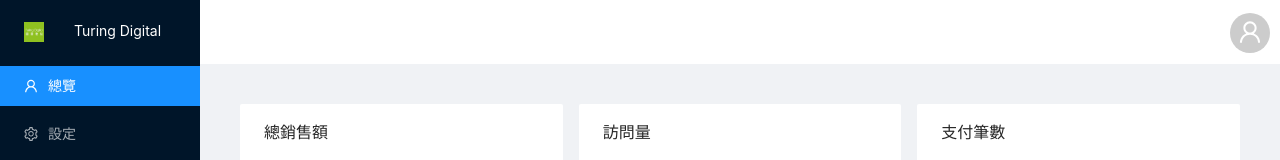
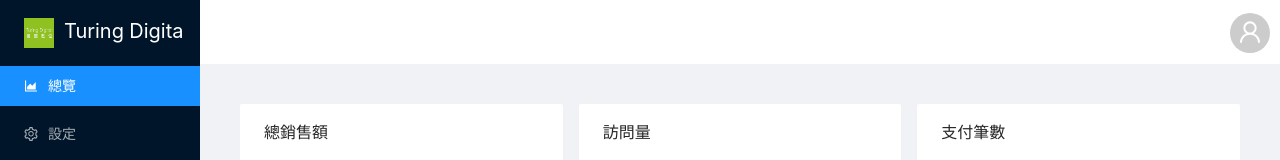
Before and after one commit to fergusKe/td-affiliate, a React app: page /user-admin/overview in a window 1280 px wide. Shown: the top 160 px of the page. Built offline with nearby package versions, Linux system fonts and the light colour scheme.

Commit message:
update: card-proportion

```diff
--- a/src/components/card-proportion.js
+++ b/src/components/card-proportion.js
@@ -18,7 +18,7 @@ class Proportion extends React.Component {
       <div className="site-card-wrapper">
         <Row gutter={[16, 16]}>
           <Col span={24}>
-            <Card title="銷售額類別占比" bordered={false} style={{ minheight: '300px' }}>
+            <Card title="銷售額類別占比" bordered={false}>
               <Barchart option={pageviewProportion} />
             </Card>
           </Col>
--- a/src/components/layoutWrapper.js
+++ b/src/components/layoutWrapper.js
@@ -2,7 +2,7 @@ import React from 'react'
 import PropTypes from 'prop-types'
 import { Link } from 'react-router-dom'
 import { Layout, Menu, Avatar } from 'antd'
-import { UserOutlined, SettingOutlined, ProfileOutlined } from '@ant-design/icons'
+import { AreaChartOutlined, SettingOutlined, ProfileOutlined, UserOutlined } from '@ant-design/icons'
 import logo from '../imgs/logo.jpg'
 
 import './layoutWrapper.scss'
@@ -32,14 +32,14 @@ class LayoutWrapper extends React.Component {
             <Menu.Item key="1" className="logoItem" style={{ height: 54 }}>
               <Link to={`${rolePath}overview`}>
                 <div className="logo">
-                  <img src={logo} alt="logo" style={{ width: '30px' }} />
-                  <span className="nav-text">Turing Digital</span>
+                  <img src={logo} alt="logo" style={{ width: '30px', marginRight: '10px' }} />
+                  Turing Digital
                 </div>
               </Link>
             </Menu.Item>
             <Menu.Item key="2">
               <Link to={`${rolePath}overview`}>
-                <UserOutlined />
+                <AreaChartOutlined />
                 <span className="nav-text">總覽</span>
               </Link>
             </Menu.Item>
--- a/src/components/layoutWrapper.scss
+++ b/src/components/layoutWrapper.scss
@@ -1,17 +1,9 @@
 .logo {
   color: white;
+  font-size: 20px;
   margin: 10px 0;
   display: inline-block;
   vertical-align: middle;
-}
-
-.logo img {
-  padding-right: 10px;
-  width: 40px;
-}
-
-.logo .nav-text {
-  margin: 20px;
 }
 
 .trigger {
--- a/src/pages/overview/data/pageview-proportion-config.js
+++ b/src/pages/overview/data/pageview-proportion-config.js
@@ -1,23 +1,20 @@
 export default {
+  color: ['#6eb9ff', '#6efff2', '#c2ff80', '#f4c04a', '#ff6f6f'],
   tooltip: {
     trigger: 'item',
-    formatter: '{a} <br/>{b}: {c} ({d}%)',
+    formatter: '{a} <br/>{b} : {c} ({d}%)',
   },
   legend: {
     orient: 'vertical',
-    left: 10,
+    left: 'left',
     data: ['配件飾品', '居家生活', '包包提袋', '衣著良品', '文具卡片'],
   },
   series: [
     {
       name: '銷售額',
       type: 'pie',
-      radius: ['50%', '70%'],
-      avoidLabelOverlap: false,
-      label: {
-        show: false,
-        position: 'center',
-      },
+      radius: '85%',
+      center: ['50%', '50%'],
       emphasis: {
         label: {
           show: true,
```
